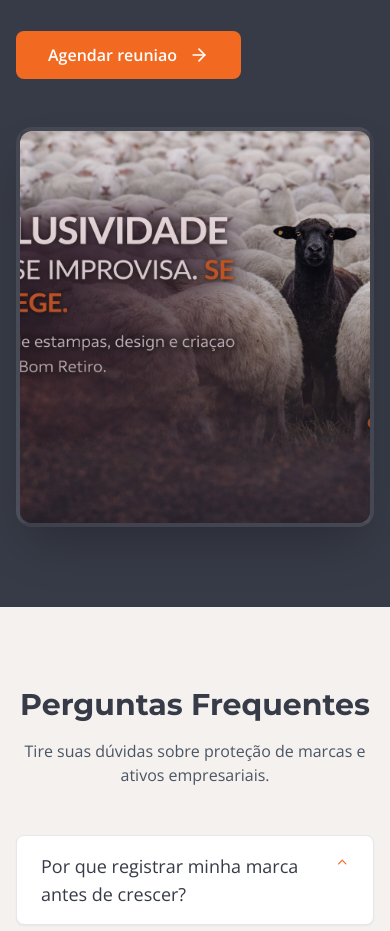
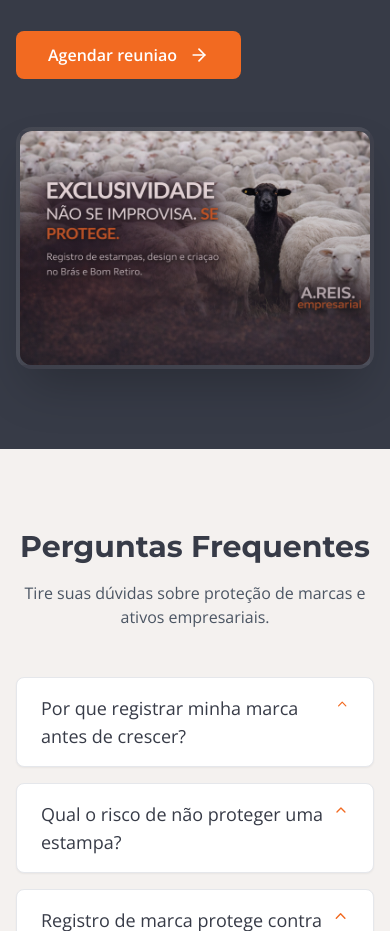
Before and after one commit to HiagoPereiraAnjos/A.REIS, a React (Vite) app: page / in a window 390 px wide. Shown: the part 6800-7731 px from the top of the page. Built offline with nearby package versions, Linux system fonts and the light colour scheme.

Commit message:
Improve image handling and class name adjustments
Refactor image handling and update class names for better responsiveness.

```diff
--- a/components/LocalSEO.tsx
+++ b/components/LocalSEO.tsx
@@ -44,14 +44,16 @@ const LocalSEO: React.FC = () => {
             </a>
           </div>
 
-          <div className="relative h-[400px] rounded-2xl overflow-hidden shadow-2xl border-4 border-white/10 bg-gradient-to-br from-brand-dark/70 to-brand-primary/80">
-            {!imageFailed && (
+          <div className="relative rounded-2xl overflow-hidden shadow-2xl border-4 border-white/10 bg-gradient-to-br from-brand-dark/70 to-brand-primary/80">
+            {!imageFailed ? (
               <img
                 src={BRAND_ASSETS.localImage}
                 alt="Arte institucional A.Reis para negocios de Sao Paulo"
-                className="w-full h-full object-cover"
+                className="w-full h-auto block object-contain"
                 onError={() => setImageFailed(true)}
               />
+            ) : (
+              <div className="w-full aspect-[3/2]"></div>
             )}
             <div className="absolute inset-0 bg-gradient-to-t from-brand-dark/50 to-transparent"></div>
           </div>
```
